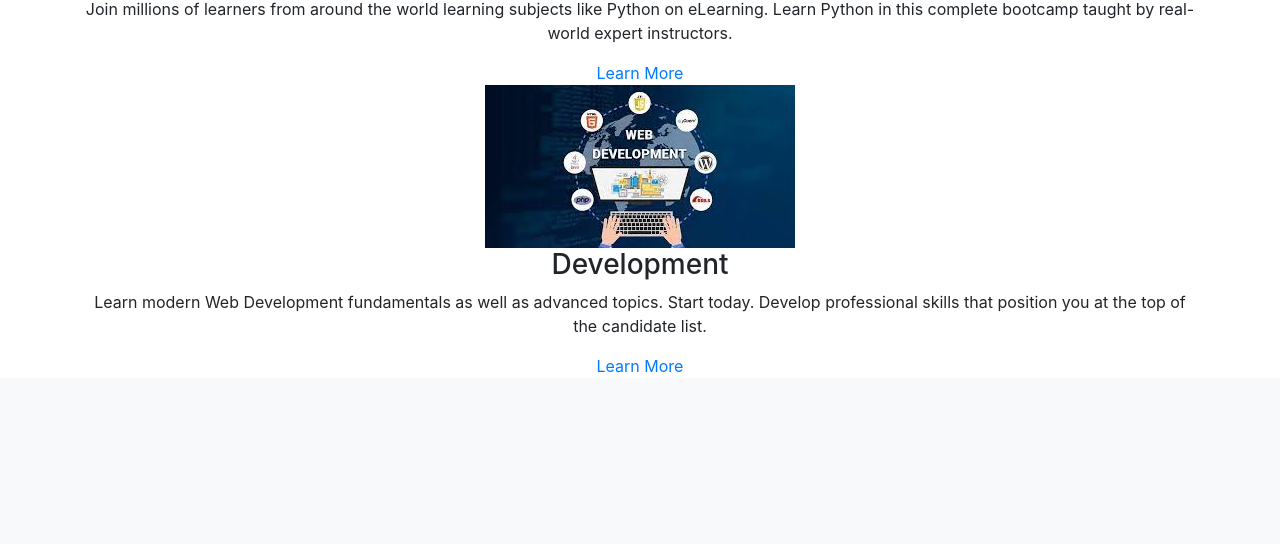
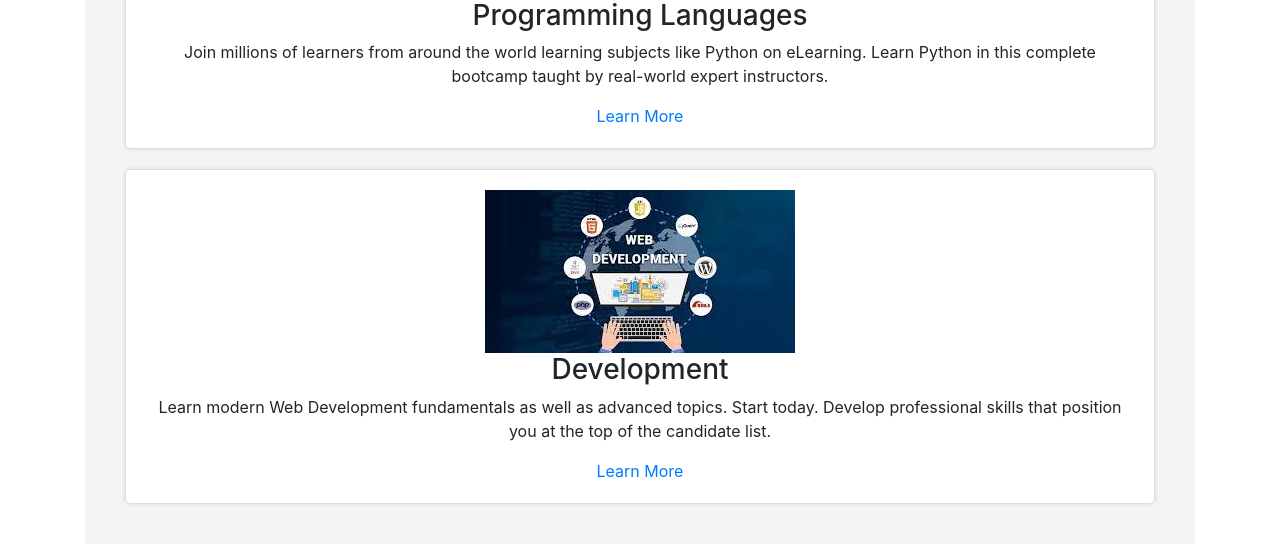
Before and after one commit to erneee/e_learning_platform, a Django app: template elearning/templates/home.html in a window 1280 px wide. Shown: the part 785-1329 px from the top of the page. Before the commit the page ends 1158 px from the top, so only its background shows below. Run offline with Django 3.2, Linux system fonts and the light colour scheme; the template is opened without the code that fills it, so the values that code supplies are empty; some libraries are stand-ins or nearby versions.

Commit message:
pridetas prisijungimas useriam ir suvarkytas home <section>

```diff
--- a/e_learning_platform/urls.py
+++ b/e_learning_platform/urls.py
@@ -29,5 +29,5 @@ urlpatterns = [
               + static(settings.MEDIA_URL, document_root=settings.MEDIA_ROOT)
 
 urlpatterns += [
-    path('/elearning/accounts/', include('django.contrib.auth.urls')),
+    path('elearning/accounts/', include('django.contrib.auth.urls')),
 ]
--- a/elearning/admin.py
+++ b/elearning/admin.py
@@ -1,8 +1,8 @@
 from django.contrib import admin
-from django.contrib import admin
-from .models import Student, Submission, Assignment, Course, Enrollment
+from .models import UserProfile, Submission, Assignment, Course, Enrollment
 # Register your models here.
-admin.site.register(Student)
+
+admin.site.register(UserProfile)
 admin.site.register(Submission)
 admin.site.register(Assignment)
 admin.site.register(Course)
--- a/elearning/static/css/styles.css
+++ b/elearning/static/css/styles.css
@@ -7,3 +7,31 @@
 body {
 
 }
+
+#courses {
+    background-color: #f4f4f4; /* Set a background color */
+    padding: 20px; /* Add padding to create space around the content */
+    text-align: center; /* Center-align the text */
+}
+
+/* Style the h2 within the section */
+#courses h2 {
+    font-size: 24px; /* Set font size */
+    color: #333; /* Set text color */
+}
+
+/* Style the course divs within the section */
+.course {
+    margin: 20px; /* Add margin to create space between course divs */
+    padding: 20px; /* Add padding to create space within the course divs */
+    background-color: #fff; /* Set a background color for the course divs */
+    border: 1px solid #ddd; /* Add a border */
+    border-radius: 5px; /* Add rounded corners */
+    box-shadow: 0 0 5px rgba(0, 0, 0, 0.1); /* Add a subtle box shadow */
+}
+
+/* Style the images within the course divs */
+.course img {
+    max-width: 100%; /* Make images responsive and fit within their containers */
+    height: auto; /* Maintain aspect ratio */
+}
--- a/elearning/templates/registration/logged_out.html
+++ b/elearning/templates/registration/logged_out.html
@@ -1,6 +1,6 @@
 {% extends "base.html" %}
 
 {% block content %}
-<p>Sėkmingai atsijungėte!</p>
-<a href="{% url 'login' %}">Prisijungti iš naujo</a>
+<p>You have logged out!</p>
+<a href="{% url 'login' %}">Log in</a>
 {% endblock %}
--- a/elearning/views.py
+++ b/elearning/views.py
@@ -2,7 +2,7 @@ from django.shortcuts import render, get_object_or_404
 from django.http import HttpResponse
 from django.views import generic
 from django.db.models import Q
-from .models import Course, Student, Assignment, Submission, Enrollment
+from .models import Course, UserProfile, Assignment, Submission, Enrollment
 
 def home(request):
     username = request.user
```
Also changed, not shown: elearning/models.py (+9 -8 lines), elearning/templates/registration/login.html (+4 -4 lines), db.sqlite3, e_learning_platform/settings.py (line endings or trailing spaces).
